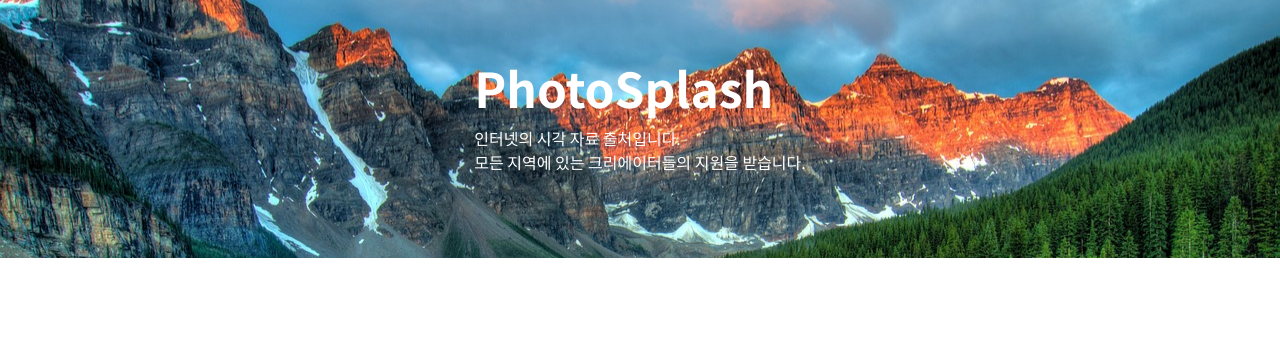
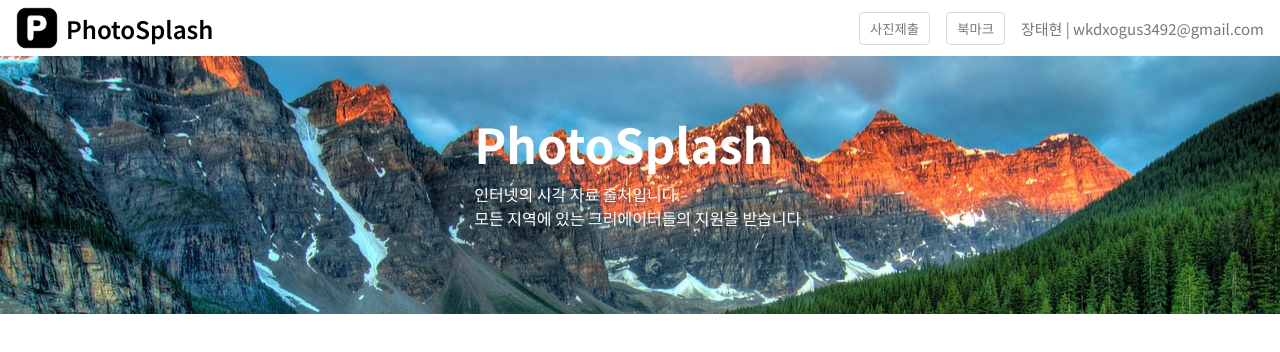
Before and after one commit to xogus3492/image-search, a React (Vite) app: page / in a window 1280 px wide. Shown: the top 352 px of the page. Built offline with nearby package versions, Linux system fonts and the light colour scheme.

Commit message:
feat: Header 컴포넌트 구현

```diff
--- /dev/null
+++ b/src/components/common/header/CommonHeader.module.scss
@@ -0,0 +1,59 @@
+.header {
+    display: flex;
+    align-items: center;
+    justify-content: space-between;
+
+    width: 100%;
+    height: 56px;
+
+    padding: 0 16px;
+
+    &__logoBox {
+        display: flex;
+        align-items: center;
+        justify-content: center;
+
+        height: 100%;
+
+        gap: 8px;
+
+        cursor: pointer;
+
+        &__logo {
+            height: 75%;
+        }
+        &__title {
+            font-size: 24px;
+            font-weight: 600;
+        }
+    }
+    &__profileBox {
+        display: flex;
+        align-items: center;
+        justify-content: center;
+
+        gap: 16px;
+
+        &__button {
+            display: flex;
+            align-items: center;
+            justify-content: center;
+
+            outline: none;
+            cursor: pointer;
+
+            padding: 6px 10px;
+
+            border: 1px solid $color-white-300;
+            border-radius: 4px;
+
+            color: $color-white-600;
+            background-color: $color-white-000;
+        }
+        &__userName {
+            color: $color-white-600;
+            font-weight: 400;
+            font-size: 15px;
+        }
+    }
+}
--- /dev/null
+++ b/src/components/common/header/CommonHeader.tsx
@@ -0,0 +1,19 @@
+import styles from './CommonHeader.module.scss'
+
+function CommonHeader() {
+    return (
+        <div className={styles.header}>
+            <div className={styles.header__logoBox}>
+                <img src="src/assets/images/image-logo.png" alt="" className={styles.header__logoBox__logo} />
+                <span className={styles.header__logoBox__title}>PhotoSplash</span>
+            </div>
+            <div className={styles.header__profileBox}>
+                <button className={styles.header__profileBox__button}>사진제출</button>
+                <button className={styles.header__profileBox__button}>북마크</button>
+                <span className={styles.header__profileBox__userName}>장태현 | wkdxogus3492@gmail.com</span>
+            </div>
+        </div>
+    )
+}
+
+export default CommonHeader
--- a/src/pages/index/index.tsx
+++ b/src/pages/index/index.tsx
@@ -1,9 +1,11 @@
+import CommonHeader from '@/components/common/header/CommonHeader'
 import styles from './styles/index.module.scss'
 
 function index() {
     return (
         <div className={styles.page}>
             {/* 공통 헤더 UI 부분 */}
+            <CommonHeader />
             {/* 공통 네비게이션 UI 부분 */}
             <div className={styles.page__contents}>
                 <div className={styles.page__contents__introBox}>
```
Also changed, not shown: src/assets/images/image-logo.png (added).
